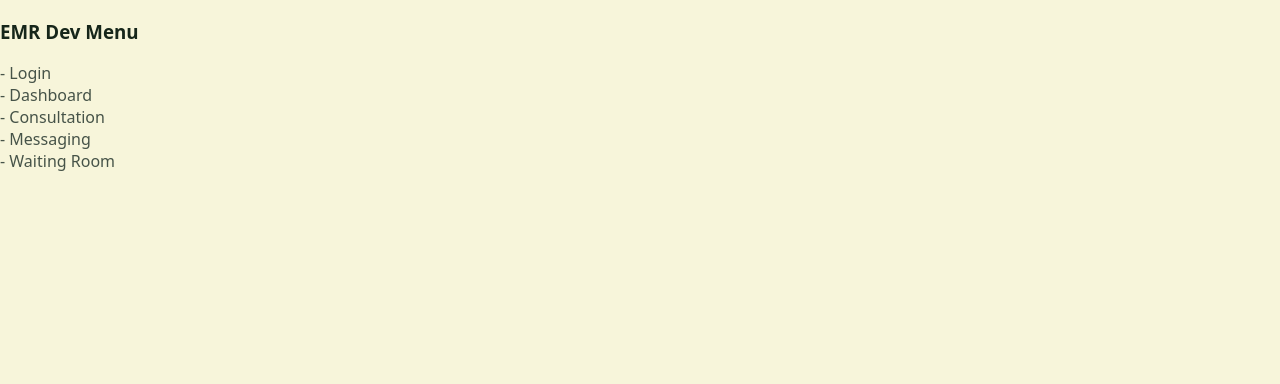
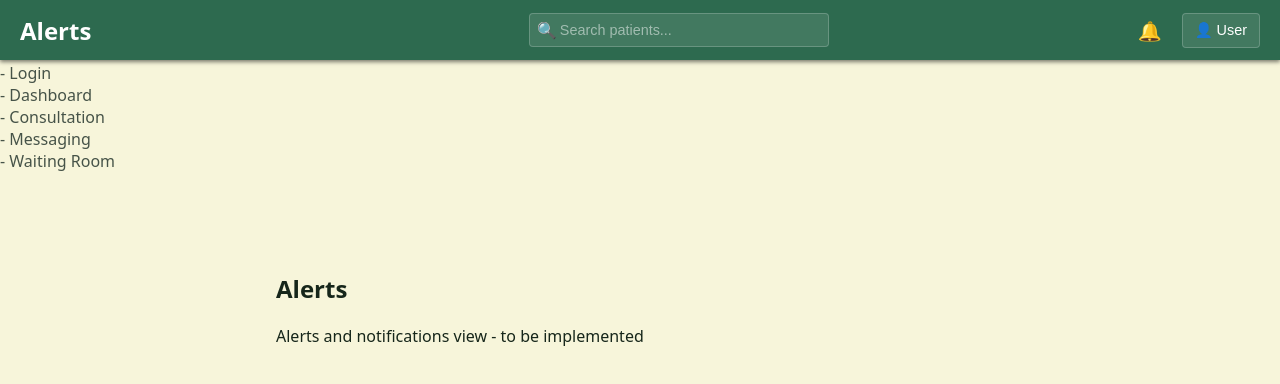
Before and after one commit to 2026bayviewglenEMR/view-of-the-bay, a Vue app in the folder frontend/: page /alerts in a window 1280 px wide. Shown: the top 384 px of the page. Built offline with nearby package versions, Linux system fonts and the light colour scheme.

Commit message:
Experimenting with an advanced dashboard layout and other features

```diff
--- a/frontend/src/components/Sidebar.vue
+++ b/frontend/src/components/Sidebar.vue
@@ -2,10 +2,24 @@
     <div class="sidebar">
         <div class="spacer-1"></div>
         <nav class="nav-menu">
-            <router-link to="/" class="nav-link">Home</router-link>
-            <router-link to="/dashboard" class="nav-link">Dashboard</router-link>
-            <router-link to="/messaging" class="nav-link">Messaging</router-link>
-            <!-- Add more links as needed -->
+            <router-link to="/dashboard" class="nav-link">
+                <span class="icon">📊</span> Dashboard
+            </router-link>
+            <router-link to="/patients" class="nav-link">
+                <span class="icon">👥</span> Patient Records
+            </router-link>
+            <router-link to="/messaging" class="nav-link">
+                <span class="icon">💬</span> Messaging
+            </router-link>
+            <router-link to="/templates" class="nav-link">
+                <span class="icon">📋</span> Templates
+            </router-link>
+            <router-link to="/tasks" class="nav-link">
+                <span class="icon">✓</span> Tasks
+            </router-link>
+            <router-link to="/alerts" class="nav-link">
+                <span class="icon">🔔</span> Alerts
+            </router-link>
         </nav>
     </div>
 </template>
@@ -35,15 +49,19 @@
     display: flex;
     flex-direction: column;
     gap: 10px;
-    position: fixed;
+    position: relative;
 }
 
 .nav-link {
     color: var(--color-text-1-dark);
     text-decoration: none;
-    padding: 10px;
+    padding: 12px 10px;
     border-radius: 4px;
     transition: background-color 0.2s;
+    display: flex;
+    align-items: center;
+    gap: 10px;
+    font-size: 0.95rem;
 }
 
 .nav-link:hover {
@@ -52,5 +70,11 @@
 
 .nav-link.router-link-active {
     background-color: var(--color-primary);
+    font-weight: 600;
+}
+
+.icon {
+    font-size: 1.2rem;
+    min-width: 20px;
 }
 </style>
--- a/frontend/src/components/TopBar.vue
+++ b/frontend/src/components/TopBar.vue
@@ -1,21 +1,79 @@
 <template>
     <div class="top-bar">
         <h1 class="title">{{ title }}</h1>
+        <div class="search-container">
+            <input
+                type="text"
+                placeholder="Search patients..."
+                class="search-input"
+                @input="handleSearch"
+            />
+            <span class="search-icon">🔍</span>
+        </div>
         <div class="user-info">
-            <!-- Add user info or logout button here -->
+            <span class="notification-icon" title="Notifications">
+                🔔
+                <span v-if="notificationCount > 0" class="notification-badge">
+                    {{ notificationCount }}
+                </span>
+            </span>
+            <div class="profile-menu">
+                <button class="profile-button" @click="toggleMenu">
+                    👤 {{ userName }}
+                </button>
+                <div v-if="menuOpen" class="dropdown-menu">
+                    <a href="#" class="menu-item" @click.prevent="goToProfile">Profile</a>
+                    <a href="#" class="menu-item" @click.prevent="logout">Logout</a>
+                </div>
+            </div>
         </div>
     </div>
 </template>
 
 <script setup>
-import { defineProps } from 'vue';
+import { defineProps, ref, computed } from 'vue';
+import { useRouter } from 'vue-router';
 
-defineProps({
+const props = defineProps({
     title: {
         type: String,
         default: 'Dashboard'
     }
 });
+
+const router = useRouter();
+const menuOpen = ref(false);
+const notificationCount = ref(0); // Can be updated from alerts data
+
+// Get user name from localStorage or auth service
+const userName = computed(() => {
+    return localStorage.getItem('userName') || 'User';
+});
+
+const toggleMenu = () => {
+    menuOpen.value = !menuOpen.value;
+};
+
+const goToProfile = () => {
+    router.push('/profile');
+    menuOpen.value = false;
+};
+
+const logout = () => {
+    // Clear auth data
+    localStorage.removeItem('token');
+    localStorage.removeItem('userName');
+    menuOpen.value = false;
+    router.push('/login');
+};
+
+const handleSearch = (event) => {
+    const query = event.target.value;
+    if (query.length > 0) {
+        // Implement search functionality - redirect or emit event
+        router.push(`/patients?search=${encodeURIComponent(query)}`);
+    }
+};
 </script>
 
 <style scoped>
@@ -33,15 +91,128 @@ defineProps({
     padding: 0 20px;
     box-shadow: 0 2px 4px rgba(0,0,0,0.5);
     z-index: 1000;
+    gap: 20px;
 }
 
 .title {
     margin: 0;
     font-size: 1.5rem;
     color: var(--color-text-1-dark);
+    min-width: 200px;
+}
+
+.search-container {
+    flex: 1;
+    max-width: 300px;
+    position: relative;
+    display: flex;
+    align-items: center;
+}
+
+.search-input {
+    width: 100%;
+    padding: 8px 12px 8px 30px;
+    border: 1px solid rgba(255, 255, 255, 0.2);
+    border-radius: 4px;
+    background-color: rgba(255, 255, 255, 0.1);
+    color: var(--color-text-1-dark);
+    font-size: 0.9rem;
+}
+
+.search-input::placeholder {
+    color: rgba(255, 255, 255, 0.5);
+}
+
+.search-input:focus {
+    outline: none;
+    background-color: rgba(255, 255, 255, 0.15);
+    border-color: rgba(255, 255, 255, 0.4);
+}
+
+.search-icon {
+    position: absolute;
+    left: 8px;
+    pointer-events: none;
 }
 
 .user-info {
-    /* Add styles for user info here */
+    display: flex;
+    align-items: center;
+    gap: 20px;
+}
+
+.notification-icon {
+    position: relative;
+    cursor: pointer;
+    font-size: 1.2rem;
+}
+
+.notification-badge {
+    position: absolute;
+    top: -5px;
+    right: -8px;
+    background-color: #ff4444;
+    color: white;
+    border-radius: 50%;
+    width: 18px;
+    height: 18px;
+    display: flex;
+    align-items: center;
+    justify-content: center;
+    font-size: 0.7rem;
+    font-weight: bold;
+}
+
+.profile-menu {
+    position: relative;
+}
+
+.profile-button {
+    background-color: rgba(255, 255, 255, 0.1);
+    color: var(--color-text-1-dark);
+    border: 1px solid rgba(255, 255, 255, 0.2);
+    padding: 8px 12px;
+    border-radius: 4px;
+    cursor: pointer;
+    font-size: 0.9rem;
+    transition: background-color 0.2s;
+    white-space: nowrap;
+}
+
+.profile-button:hover {
+    background-color: rgba(255, 255, 255, 0.15);
+}
+
+.dropdown-menu {
+    position: absolute;
+    top: 100%;
+    right: 0;
+    background-color: var(--color-primary);
+    border: 1px solid rgba(255, 255, 255, 0.2);
+    border-radius: 4px;
+    margin-top: 5px;
+    min-width: 150px;
+    box-shadow: 0 4px 8px rgba(0, 0, 0, 0.3);
+    z-index: 1001;
+}
+
+.menu-item {
+    display: block;
+    padding: 10px 15px;
+    color: var(--color-text-1-dark);
+    text-decoration: none;
+    transition: background-color 0.2s;
+}
+
+.menu-item:hover {
+    background-color: rgba(255, 255, 255, 0.1);
+}
+
+.menu-item:first-child {
+    border-radius: 4px 4px 0 0;
+}
+
+.menu-item:last-child {
+    border-radius: 0 0 4px 4px;
 }
 </style>
--- a/frontend/src/router/index.js
+++ b/frontend/src/router/index.js
@@ -43,8 +43,27 @@ const router = createRouter({
       name: 'patient-record',
       component: () => import('../views/PatientRecord.vue')
     },
-  ]
-})
+    {
+      path: '/patients',
+      name: 'patients',
+      component: () => import('../views/PatientRecord.vue')
+    },
+    {
+      path: '/tasks',
+      name: 'tasks',
+      component: () => import('../views/Tasks.vue')
+    },
+    {
+      path: '/alerts',
+      name: 'alerts',
+      component: () => import('../views/Alerts.vue')
+    },
+    {
+      path: '/profile',
+      name: 'profile',
+      component: () => import('../views/Profile.vue')
+    },
+]})
 
 //list of routes accessible without a token
 const openRoutes = [
--- /dev/null
+++ b/frontend/src/views/Alerts.vue
@@ -0,0 +1,25 @@
+<template>
+    <div class="alerts-container">
+        <top-bar title="Alerts" />
+        <div class="main-content">
+            <h2>Alerts</h2>
+            <p>Alerts and notifications view - to be implemented</p>
+            <!-- Add alerts UI here -->
+        </div>
+    </div>
+</template>
+
+<script setup>
+import TopBar from '../components/TopBar.vue';
+</script>
+
+<style scoped>
+.alerts-container {
+    margin-left: 20vw;
+    margin-top: 60px;
+}
+
+.main-content {
+    padding: 20px;
+}
+</style>
--- /dev/null
+++ b/frontend/src/views/Profile.vue
@@ -0,0 +1,25 @@
+<template>
+    <div class="profile-container">
+        <top-bar title="Profile" />
+        <div class="main-content">
+            <h2>User Profile</h2>
+            <p>User profile view - to be implemented</p>
+            <!-- Add profile UI here -->
+        </div>
+    </div>
+</template>
+
+<script setup>
+import TopBar from '../components/TopBar.vue';
+</script>
+
+<style scoped>
+.profile-container {
+    margin-left: 20vw;
+    margin-top: 60px;
+}
+
+.main-content {
+    padding: 20px;
+}
+</style>
--- /dev/null
+++ b/frontend/src/views/Tasks.vue
@@ -0,0 +1,25 @@
+<template>
+    <div class="tasks-container">
+        <top-bar title="Tasks" />
+        <div class="main-content">
+            <h2>Tasks</h2>
+            <p>Task management view - to be implemented</p>
+            <!-- Add task management UI here -->
+        </div>
+    </div>
+</template>
+
+<script setup>
+import TopBar from '../components/TopBar.vue';
+</script>
+
+<style scoped>
+.tasks-container {
+    margin-left: 20vw;
+    margin-top: 60px;
+}
+
+.main-content {
+    padding: 20px;
+}
+</style>
```
